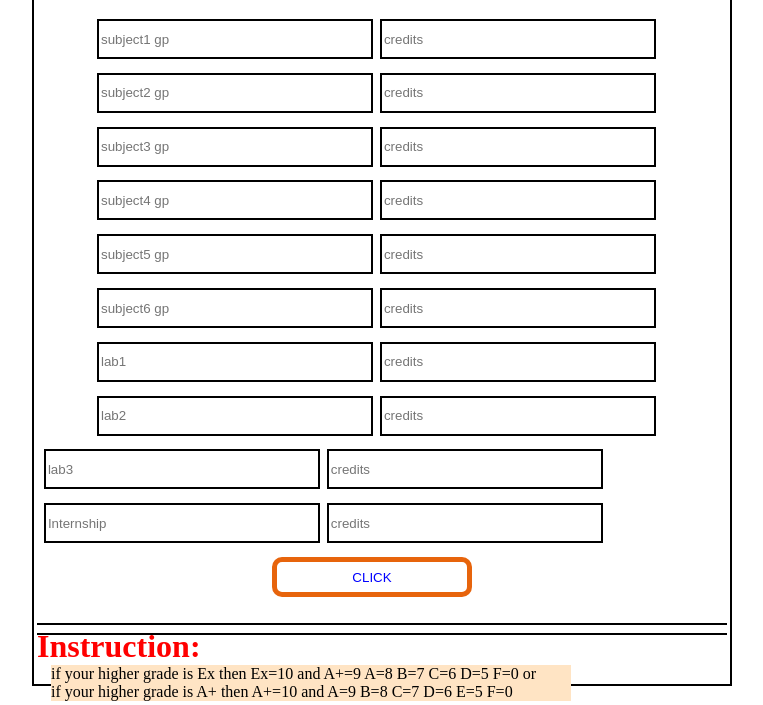
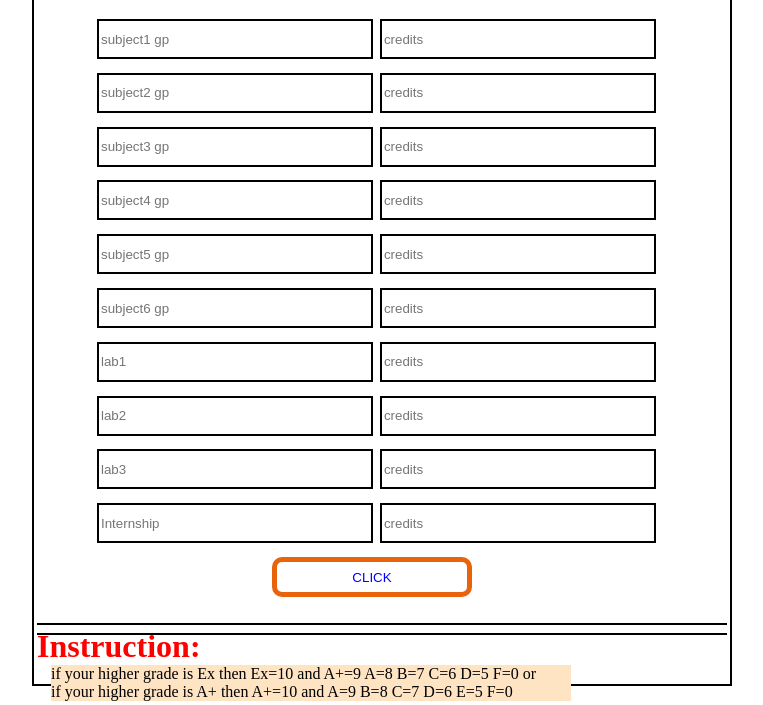
Before and after one commit to murali9110/cgpacalculator, a plain HTML site: page index.html in a window 1280 px wide. Shown: the part 224-929 px from the top of the page, without its empty margins (258-1021 px from the left). Drawn offline with Linux system fonts and the light colour scheme.

Commit message:
Update index.html

```diff
--- a/index.html
+++ b/index.html
@@ -91,6 +91,9 @@
         #i8{
             margin-left:60px;
         }
+        #i9,#i10{
+            margin-left:60px;
+        }
         img{
             margin-top:-40px;
             margin-left:70px;
```
